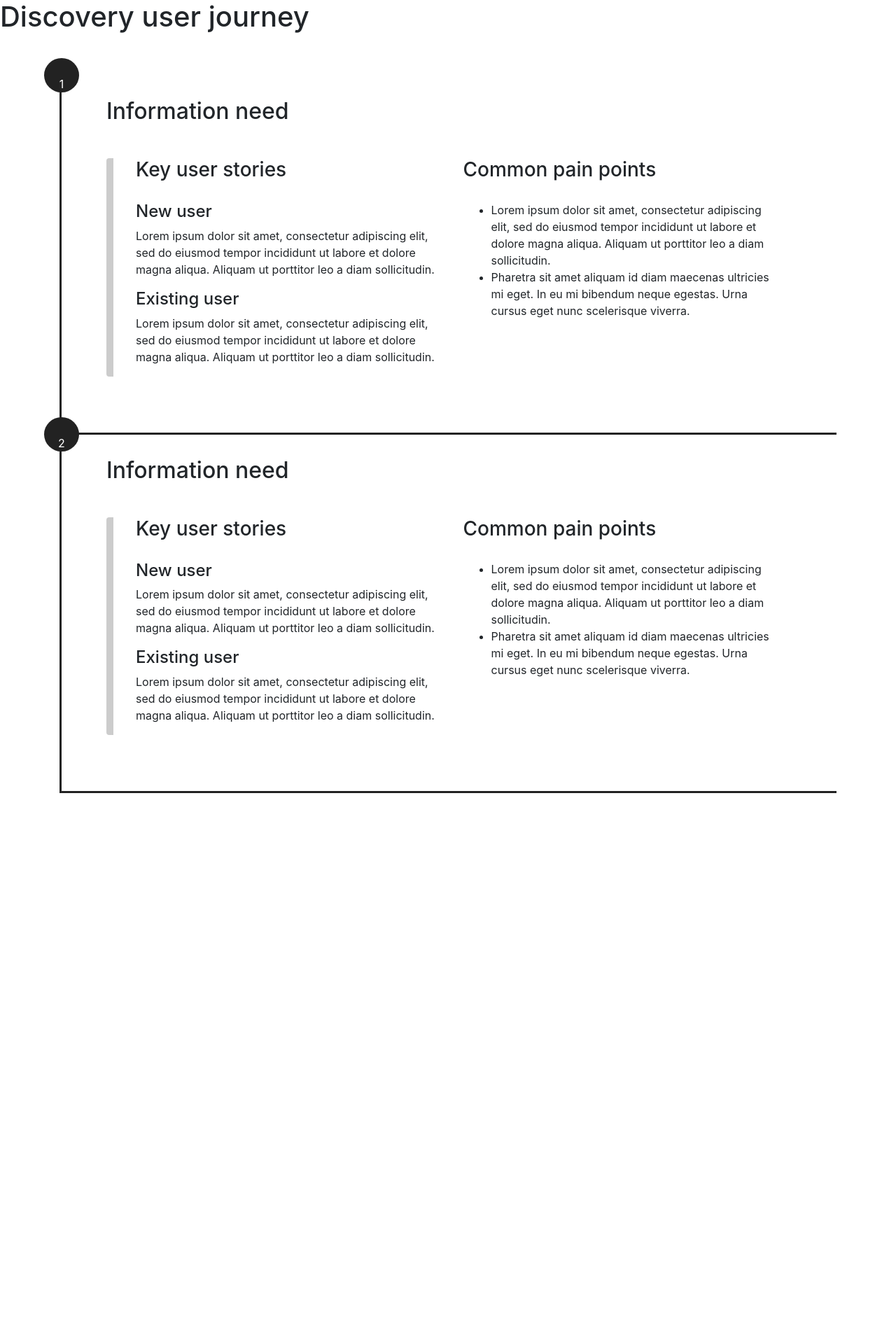
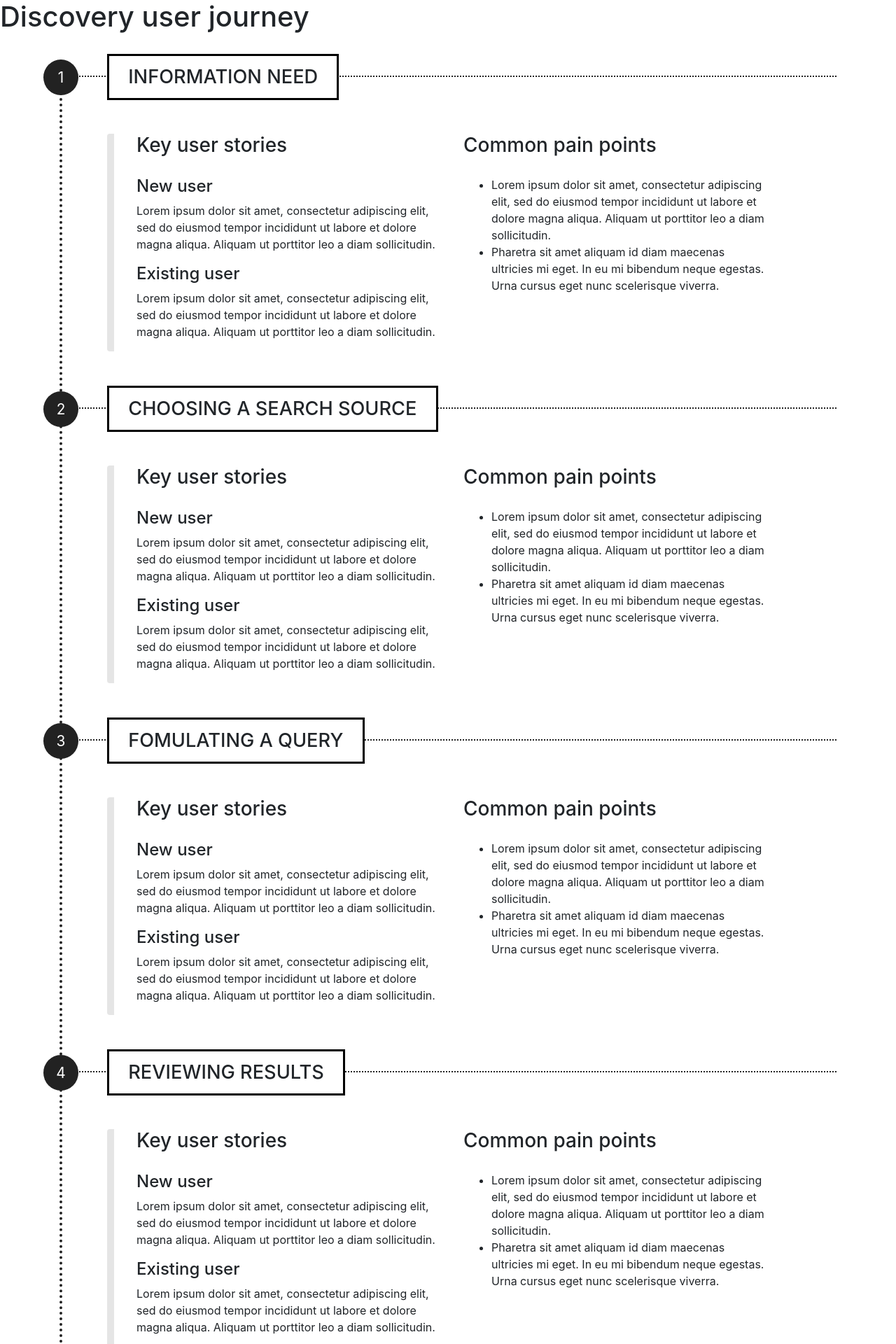
Before and after one commit to nationalarchives/user-journeys, a PHP site: page / in a window 1280 px wide. Shown: the top 1920 px of the page at 70% size. Before the commit the page ends 1133 px from the top, so only its background shows below. Run offline with PHP 8.4, Linux system fonts and the light colour scheme.

Commit message:
Adding styling to improve presentation of lines and headings

```diff
--- a/index.html
+++ b/index.html
@@ -9,7 +9,7 @@
     <link rel="stylesheet" href="https://stackpath.bootstrapcdn.com/bootstrap/4.1.3/css/bootstrap.min.css" integrity="sha384-MCw98/SFnGE8fJT3GXwEOngsV7Zt27NXFoaoApmYm81iuXoPkFOJwJ8ERdknLPMO" crossorigin="anonymous">
 
     <link rel="stylesheet" href="style.css">
-    <title>Hello, world!</title>
+    <title>Discovery user journey</title>
 </head>
 <body>
 <h1>Discovery user journey</h1>
@@ -36,7 +36,112 @@
         </div>
     </div>
     <div class="container outer">
-        <span class="sticker rounded-circle">2</span><h2>Information need</h2>
+        <span class="sticker rounded-circle">2</span><h2>Choosing a search source</h2>
+        <div class="container inner rounded">
+            <div class="row">
+                <div class="col-sm">
+                    <h3>Key user stories</h3>
+                    <h4>New user</h4>
+                    <p>Lorem ipsum dolor sit amet, consectetur adipiscing elit, sed do eiusmod tempor incididunt ut labore et dolore magna aliqua. Aliquam ut porttitor leo a diam sollicitudin.</p>
+                    <h4>Existing user</h4>
+                    <p>Lorem ipsum dolor sit amet, consectetur adipiscing elit, sed do eiusmod tempor incididunt ut labore et dolore magna aliqua. Aliquam ut porttitor leo a diam sollicitudin.</p>
+                </div>
+                <div class="col-sm">
+                    <h3>Common pain points</h3>
+                    <ul>
+                        <li>Lorem ipsum dolor sit amet, consectetur adipiscing elit, sed do eiusmod tempor incididunt ut labore et dolore magna aliqua. Aliquam ut porttitor leo a diam sollicitudin.</li>
+                        <li>Pharetra sit amet aliquam id diam maecenas ultricies mi eget. In eu mi bibendum neque egestas. Urna cursus eget nunc scelerisque viverra.</li>
+                    </ul>
+                </div>
+            </div>
+        </div>
+    </div>
+    <div class="container outer">
+        <span class="sticker rounded-circle">3</span><h2>Fomulating a query</h2>
+        <div class="container inner rounded">
+            <div class="row">
+                <div class="col-sm">
+                    <h3>Key user stories</h3>
+                    <h4>New user</h4>
+                    <p>Lorem ipsum dolor sit amet, consectetur adipiscing elit, sed do eiusmod tempor incididunt ut labore et dolore magna aliqua. Aliquam ut porttitor leo a diam sollicitudin.</p>
+                    <h4>Existing user</h4>
+                    <p>Lorem ipsum dolor sit amet, consectetur adipiscing elit, sed do eiusmod tempor incididunt ut labore et dolore magna aliqua. Aliquam ut porttitor leo a diam sollicitudin.</p>
+                </div>
+                <div class="col-sm">
+                    <h3>Common pain points</h3>
+                    <ul>
+                        <li>Lorem ipsum dolor sit amet, consectetur adipiscing elit, sed do eiusmod tempor incididunt ut labore et dolore magna aliqua. Aliquam ut porttitor leo a diam sollicitudin.</li>
+                        <li>Pharetra sit amet aliquam id diam maecenas ultricies mi eget. In eu mi bibendum neque egestas. Urna cursus eget nunc scelerisque viverra.</li>
+                    </ul>
+                </div>
+            </div>
+        </div>
+    </div>
+    <div class="container outer">
+        <span class="sticker rounded-circle">4</span><h2>Reviewing results</h2>
+        <div class="container inner rounded">
+            <div class="row">
+                <div class="col-sm">
+                    <h3>Key user stories</h3>
+                    <h4>New user</h4>
+                    <p>Lorem ipsum dolor sit amet, consectetur adipiscing elit, sed do eiusmod tempor incididunt ut labore et dolore magna aliqua. Aliquam ut porttitor leo a diam sollicitudin.</p>
+                    <h4>Existing user</h4>
+                    <p>Lorem ipsum dolor sit amet, consectetur adipiscing elit, sed do eiusmod tempor incididunt ut labore et dolore magna aliqua. Aliquam ut porttitor leo a diam sollicitudin.</p>
+                </div>
+                <div class="col-sm">
+                    <h3>Common pain points</h3>
+                    <ul>
+                        <li>Lorem ipsum dolor sit amet, consectetur adipiscing elit, sed do eiusmod tempor incididunt ut labore et dolore magna aliqua. Aliquam ut porttitor leo a diam sollicitudin.</li>
+                        <li>Pharetra sit amet aliquam id diam maecenas ultricies mi eget. In eu mi bibendum neque egestas. Urna cursus eget nunc scelerisque viverra.</li>
+                    </ul>
+                </div>
+            </div>
+        </div>
+    </div>
+    <div class="container outer">
+        <span class="sticker rounded-circle">5</span><h2>Understanding the record</h2>
+        <div class="container inner rounded">
+            <div class="row">
+                <div class="col-sm">
+                    <h3>Key user stories</h3>
+                    <h4>New user</h4>
+                    <p>Lorem ipsum dolor sit amet, consectetur adipiscing elit, sed do eiusmod tempor incididunt ut labore et dolore magna aliqua. Aliquam ut porttitor leo a diam sollicitudin.</p>
+                    <h4>Existing user</h4>
+                    <p>Lorem ipsum dolor sit amet, consectetur adipiscing elit, sed do eiusmod tempor incididunt ut labore et dolore magna aliqua. Aliquam ut porttitor leo a diam sollicitudin.</p>
+                </div>
+                <div class="col-sm">
+                    <h3>Common pain points</h3>
+                    <ul>
+                        <li>Lorem ipsum dolor sit amet, consectetur adipiscing elit, sed do eiusmod tempor incididunt ut labore et dolore magna aliqua. Aliquam ut porttitor leo a diam sollicitudin.</li>
+                        <li>Pharetra sit amet aliquam id diam maecenas ultricies mi eget. In eu mi bibendum neque egestas. Urna cursus eget nunc scelerisque viverra.</li>
+                    </ul>
+                </div>
+            </div>
+        </div>
+    </div>
+    <div class="container outer">
+        <span class="sticker rounded-circle">6</span><h2>Acquiring the record</h2>
+        <div class="container inner rounded">
+            <div class="row">
+                <div class="col-sm">
+                    <h3>Key user stories</h3>
+                    <h4>New user</h4>
+                    <p>Lorem ipsum dolor sit amet, consectetur adipiscing elit, sed do eiusmod tempor incididunt ut labore et dolore magna aliqua. Aliquam ut porttitor leo a diam sollicitudin.</p>
+                    <h4>Existing user</h4>
+                    <p>Lorem ipsum dolor sit amet, consectetur adipiscing elit, sed do eiusmod tempor incididunt ut labore et dolore magna aliqua. Aliquam ut porttitor leo a diam sollicitudin.</p>
+                </div>
+                <div class="col-sm">
+                    <h3>Common pain points</h3>
+                    <ul>
+                        <li>Lorem ipsum dolor sit amet, consectetur adipiscing elit, sed do eiusmod tempor incididunt ut labore et dolore magna aliqua. Aliquam ut porttitor leo a diam sollicitudin.</li>
+                        <li>Pharetra sit amet aliquam id diam maecenas ultricies mi eget. In eu mi bibendum neque egestas. Urna cursus eget nunc scelerisque viverra.</li>
+                    </ul>
+                </div>
+            </div>
+        </div>
+    </div>
+    <div class="container outer">
+        <span class="sticker rounded-circle">7</span><h2>Assessing the content of the record</h2>
         <div class="container inner rounded">
             <div class="row">
                 <div class="col-sm">
@@ -57,7 +162,6 @@
         </div>
     </div>
 
-
 </main>
 
 <!-- Optional JavaScript -->
--- a/style.css
+++ b/style.css
@@ -7,32 +7,48 @@ main {
 .outer {
     padding: 2em 4em;
     position: relative;
-    border-left: 3px solid #222;
-    border-bottom: 3px solid #222;
+    border-left: 4px dotted #222;
+    border-bottom: 2px dotted #222;
+}
+.outer:first-child {
+     border-top: 2px dotted #222;
+ }
+.outer:last-child {
+    border-bottom: 0;
 }
 .inner {
     padding: 0 2em;
     margin: 3em 0;
-    border-left: 10px solid #ccc;
+    border-left: 10px solid #e5e5e5;
 }
 .jumbotron {
     margin-top: -50px;
 }
 .sticker {
+    padding-bottom: 10px;
     position: absolute;
     text-align: center;
     top: -25px;
-    left: -25px;
+    left: -27px;
     background: #222;
     width: 50px;
-    padding-top: 25px;
+    padding-top: 10px;
     color: #fff;
+    font-size: 1.3rem;
 }
 h1 {
     margin-bottom: 1em;
 }
 h2 {
     margin-bottom: 0.5em;
+    margin-top: -65px;
+    background: #fff;
+    display: table;
+    padding: 0.5em 1em;
+    border: 3px solid #000;
+    text-transform: uppercase;
+    font-size: 1.7rem;
+
 }
 h3 {
     margin-bottom: 1em;
```
